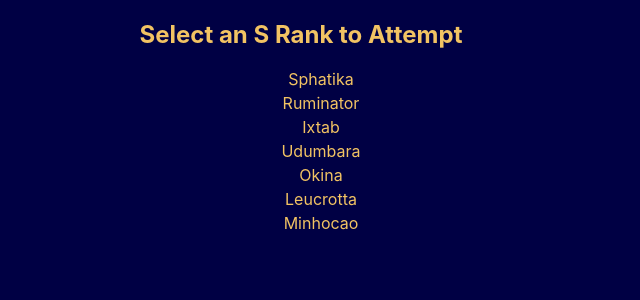
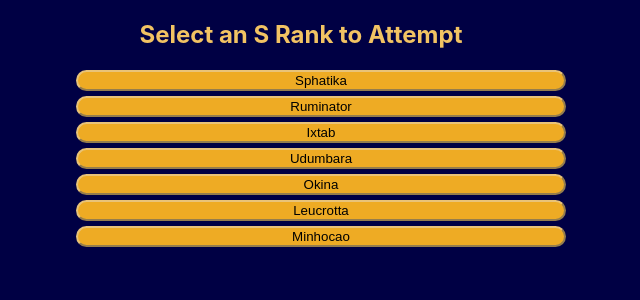
Before and after one commit to MattKeane/ffxiv-kcs-counter-front, a React (Create React App) app: page / in a window 1280 px wide. Shown: the top 300 px of the page, without its empty margins (339-979 px from the left). Built offline with nearby package versions, Linux system fonts and the light colour scheme; the HTML template or start-up script is replaced by a standard one.

Commit message:
front can send request to join room to back end

```diff
--- a/src/pages/Home/index.js
+++ b/src/pages/Home/index.js
@@ -1,43 +1,26 @@
-import { Link } from 'react-router-dom';
+import { createRoom } from '../../utilities/rooms-service';
 import './style.css';
 
 export default function Home() {
     const sRanks = [
-        {
-            name: 'Sphatika',
-            link: '/sphatika',
-        },
-        {
-            name: 'Ruminator',
-            link: '/ruminator',
-        },
-        {
-            name: 'Ixtab',
-            link: '/ixtab',
-        },
-        {
-            name: 'Udumbara',
-            link: '/udumbara',
-        },
-        {
-            name: 'Okina',
-            link: '/okina',
-        },
-        {
-            name: 'Leucrotta',
-            link: '/leucrotta',
-        },
-        {
-            name: 'Minhocao',
-            link: '/minhocao',
-        },
+        'Sphatika',
+        'Ruminator',
+        'Ixtab',
+        'Udumbara',
+        'Okina',
+        'Leucrotta',
+        'Minhocao',
     ];
 
-    const sRankLinks = sRanks.map(sRank => (
-        <li>
-            <Link to={ sRank.link }>
-                { sRank.name }
-            </Link>
+    const handleClick = e => {
+        createRoom({sRank: e.target.id});
+    };
+
+    const sRankLinks = sRanks.map((sRank, i) => (
+        <li key={ i }>
+            <button id={ sRank } onClick={ handleClick }>
+                { sRank }
+            </button>
         </li>)
     );
 
--- /dev/null
+++ b/src/utilities/rooms-service.js
@@ -0,0 +1,12 @@
+export async function createRoom(sRank) {
+    console.log(sRank);
+    const roomResponse = await fetch('/room/new', {
+        method: 'POST',
+        body: JSON.stringify(sRank),
+        headers: {
+            'Content-Type': 'application/json'
+        }
+    });
+    const roomJson = await roomResponse.json();
+    console.log(roomJson);
+}
```
